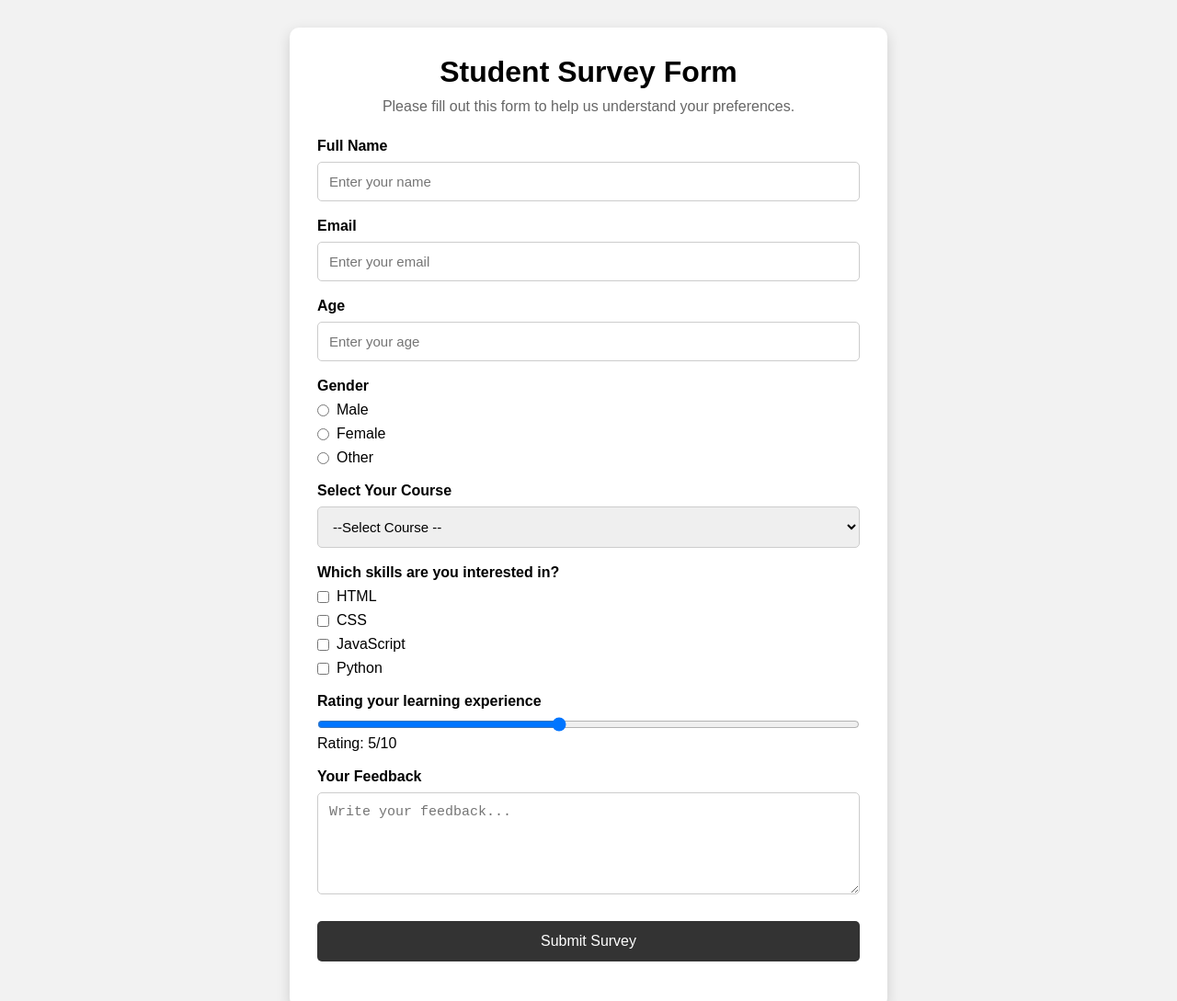
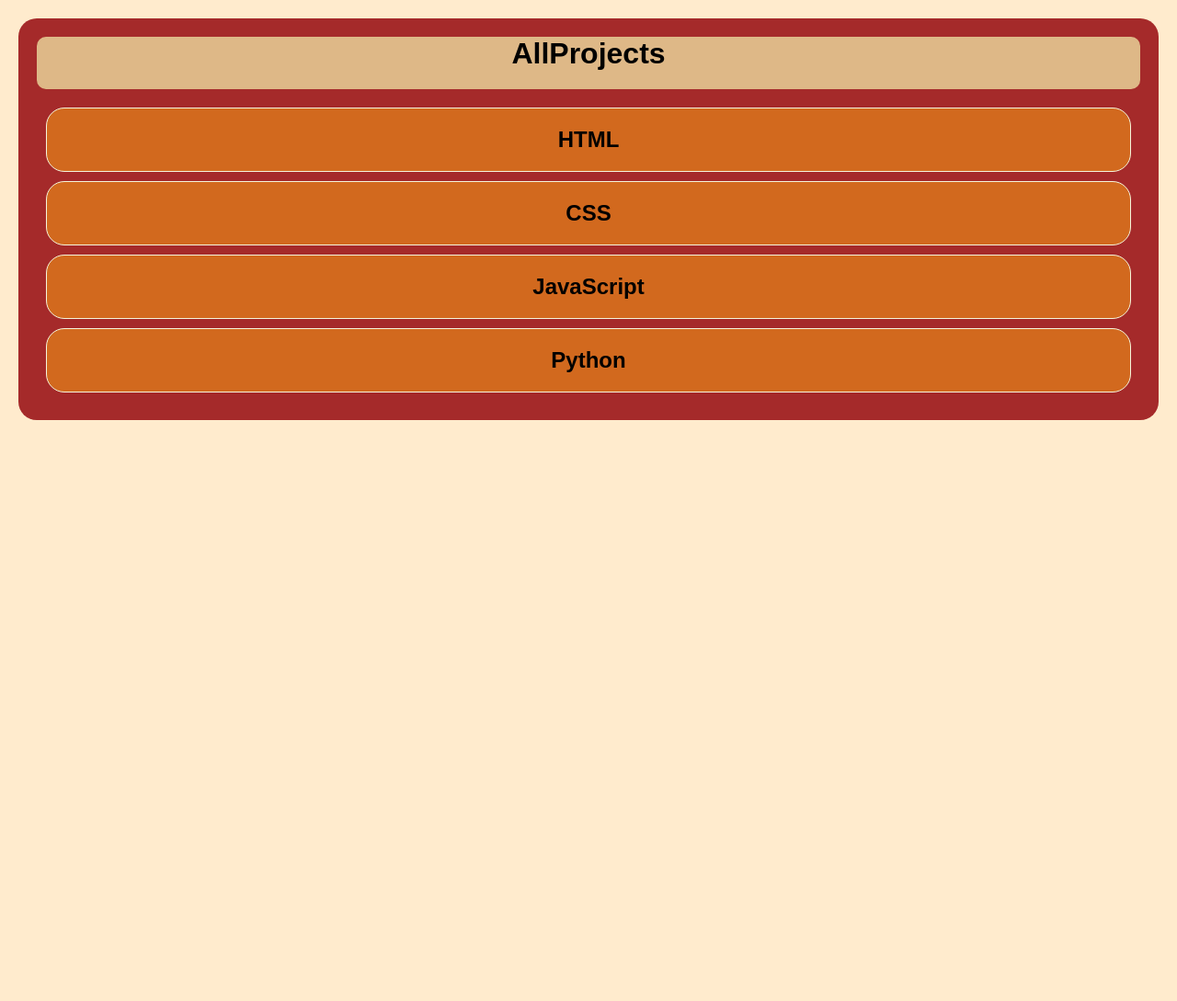
Before and after one commit to nehaa2121/ALLPROJECTS, a plain HTML site: page index.html in a window 1280 px wide. Shown: the top 1089 px of the page at 92% size. After the commit the page ends 800 px from the top, so only its background shows below. Drawn offline with Linux system fonts and the light colour scheme.

Commit message:
Add files via upload

```diff
--- a/index.html
+++ b/index.html
@@ -1,115 +1,53 @@
 <!DOCTYPE html>
 <html lang="en">
     <head>
-        <title>survey Form</title>
+        <title>ALL PROJECTS</title>
         <meta charset="UTF-8">
         <meta name="viewport" content="width=device-width, initial-scale=1">
         <link href="style.css" rel="stylesheet">
+        <style>
+            *{
+                margin:0;
+                padding: 0;
+                background-color: blanchedalmond;
+            }
+            body{
+                margin: 20px;
+                padding: 20px;
+                font-family: Arial, sans-serif;
+                background-color: brown;
+                border-radius: 20px;
+            }
+            h1{
+                text-align: center;
+                padding-bottom: 20px;
+                margin-bottom: 20px;
+                background-color: burlywood;
+                border-radius: 10px;
+            }
+            h2{
+                text-align: center;
+                background-color: chocolate;
+                padding: 20px;
+                border: 1px solid beige;
+                margin: 10px;
+                border-radius: 20px;
+            }
+            h2:hover {
+                background-color: brown;
+            }
+            a{
+                background-color: chocolate;
+                text-decoration: none;
+                color: black;
+            }
+        </style>
     </head>
     <body>
-
-        <div class="container">
-
-            <h1>Student Survey Form</h1>
-            <p class="description">
-                Please fill out this form to help us understand your preferences.
-            </p>
-
-            <form id="surveyForm">
-
-                <!-- Name -->
-                 <label for="name">Full Name</label>
-                 <input type="text" id="name" placeholder="Enter your name">
-
-                 <!--Email-->
-                 <label for="email">Email</label>
-                 <input type="email" id="email" placeholder="Enter your email">
-
-                 <!--Age-->
-                 <label for ="age">Age</label>
-                 <input type="number" id="age" placeholder="Enter your age">
-
-                 <!-- Gender -->
-                 <label>Gender</label>
-
-                 <div class="option">
-                    <input type="radio" name="gender" value="Male">
-                    <span>Male</span>
-                 </div>
-
-                 <div class="option">
-                    <input type="radio" name="gender" value="Female">
-                    <span>Female</span>
-                 </div>
-
-                 <div class="option">
-                    <input type="radio" name="gender" value="Other"
-                    <span>Other</span>
-                 </div>
-
-
-                 <!-- Course -->
-                 <label for="course">Select Your Course</label>
-
-                 <select id="course">
-                    <option value="">--Select Course --</option>
-                    <option value="BCA">BCA</option>
-                    <option value="MCA">MCA</option>
-                    <option value="B.sc">B.sc</option>
-                    <option value="B.Tech">B.Tech</option>
-                 </select>
-
-                 <!--Skills-->
-                 <label>Which skills are you interested in?</label>
-
-                 <div class="option">
-                    <input type="checkbox" name="skills" value="HTML">
-                    <span>HTML</span>
-                 </div>
-
-                 <div class="option">
-                    <input type="checkbox" name="skills" value="CSS">
-                    <span>CSS</span>
-                 </div>
-
-                 <div class="option">
-                    <input type="checkbox" name="skills" value="JavaScript">
-                    <span>JavaScript</span>
-                 </div>
-
-                 <div class="option">
-                    <input type="checkbox" name="skills" value="Python">
-                    <span>Python</span>
-                 </div>
-
-                 <!-- Rating -->
-                 <label for="rating">Rating your learning experience</label>
-                 <input
-                    type="range"
-                    id="rating"
-                    min="1"
-                    max="10"
-                    value="5">
-
-                    <p>Rating: <span id="ratingValue">5</span>/10</p>
-
-                    <!-- Feedback -->
-                     <label for="feedback">Your Feedback</label>
-
-                     <textarea
-                     id="feedback"
-                     rows="5"
-                     placeholder="Write your feedback..."></textarea>
-
-
-                     <!--Submit-->
-                     <button type="submit">Submit Survey</button>
-
-            </form>
-
-            <div id="message"></div>
-        </div>
-        <script src="script.js"></script>
-
+    <h1>AllProjects</h1>
+    <a href ="html.html"><h2>HTML</h2></a>
+    <a href="css.html"><h2>CSS</h2></a>
+    <a href="javascript.html"><h2>JavaScript</h2></a>
+    <a href="python.html"><h2>Python</h2></a>
     </body>
 </html>
```
Also changed, not shown: javascript.html (+1 -1 lines).
